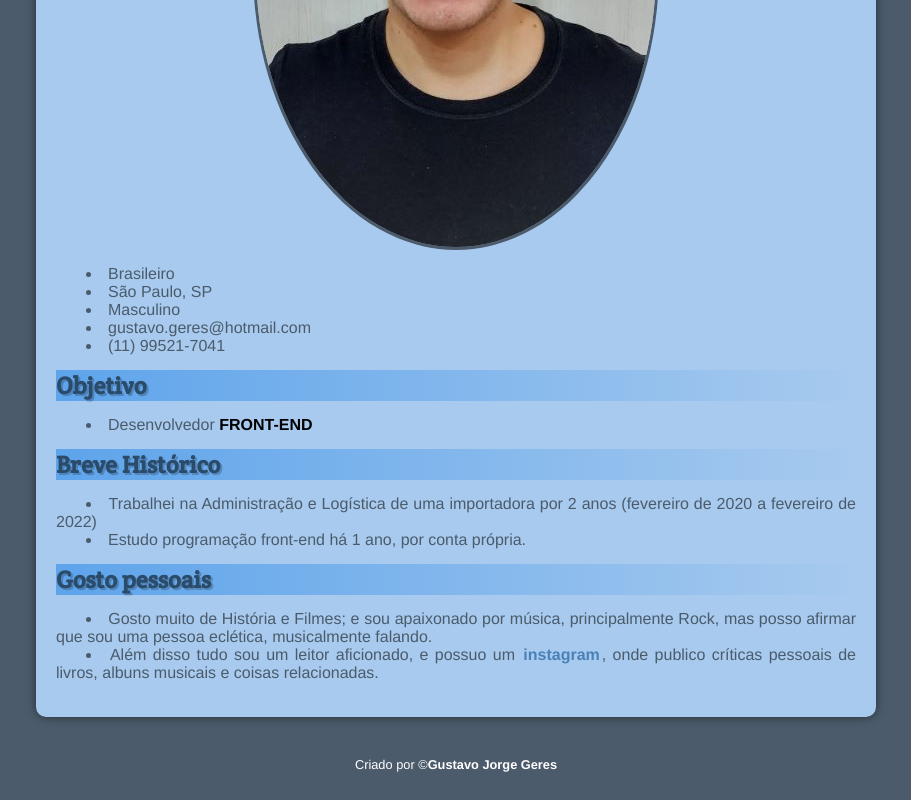
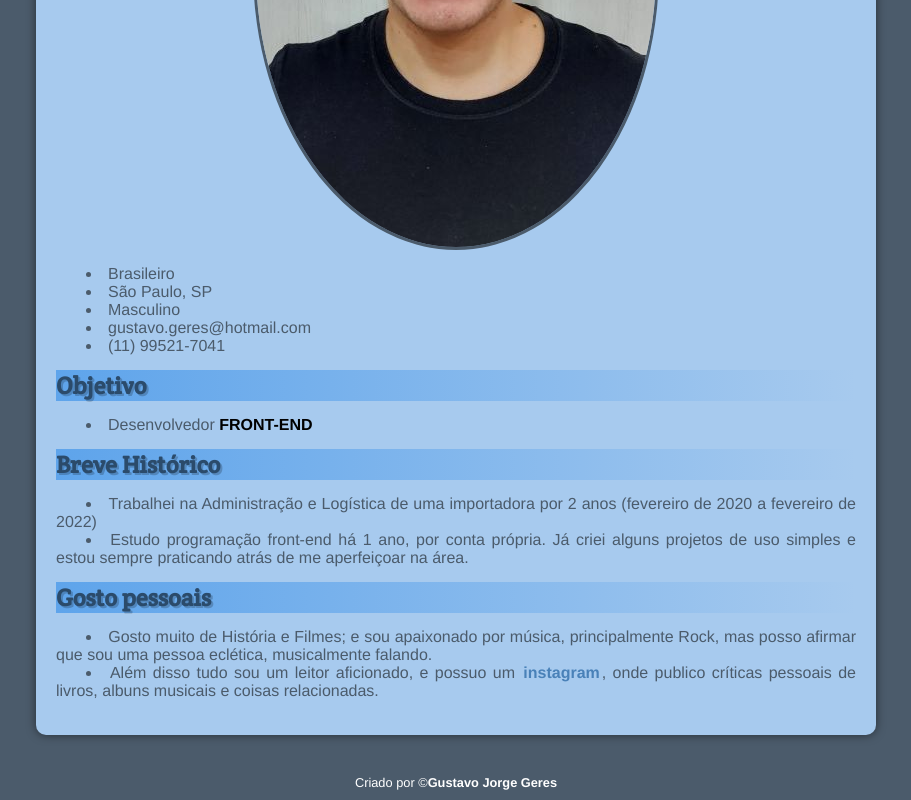
Before and after one commit to GGeres/Site_Curriculo, a plain HTML site: page index.html in a window 1280 px wide. Shown: the part 516-1316 px from the top of the page, without its empty margins (184-1095 px from the left). Drawn offline with Linux system fonts and the light colour scheme.

Commit message:
Atualização

```diff
--- a/index.html
+++ b/index.html
@@ -44,7 +44,7 @@
             <h1>Breve Histórico</h1>
             <p><ul>
                 <li>Trabalhei na Administração e Logística de uma importadora por 2 anos (fevereiro de 2020 a fevereiro de 2022) </li>
-                <li>Estudo programação front-end há 1 ano, por conta própria.</li>
+                <li>Estudo programação front-end há 1 ano, por conta própria. Já criei alguns projetos de uso simples e estou sempre praticando atrás de me aperfeiçoar na área.</li>
             </ul>
             <h1>Gosto pessoais</h1>
             <ul>
```
